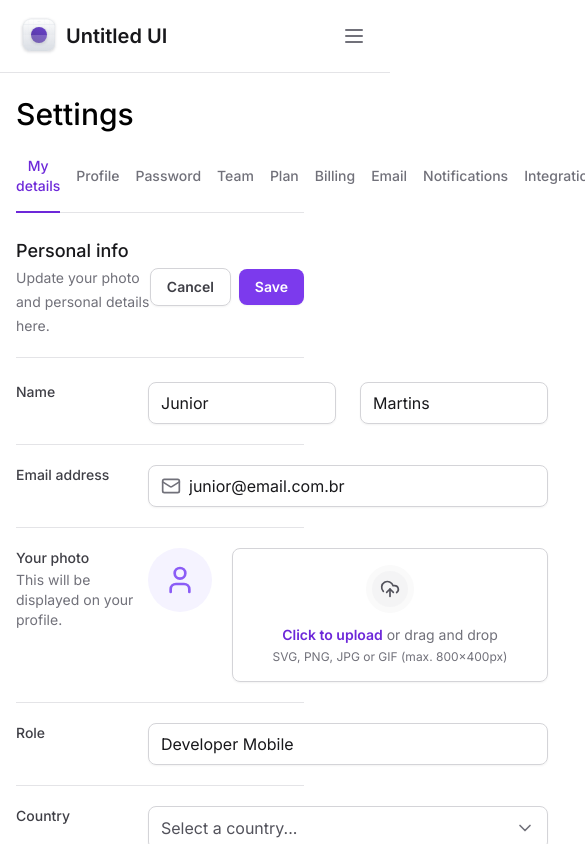
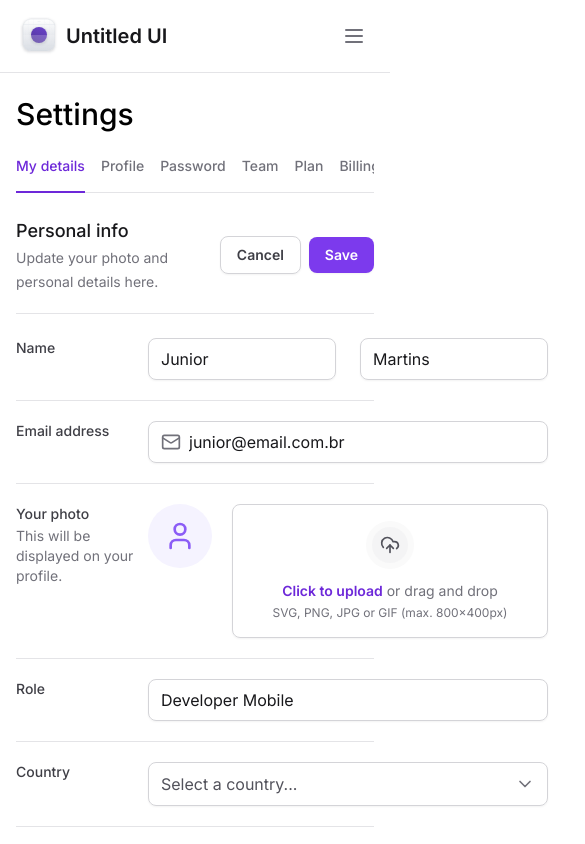
Before and after one commit to jrxr/tailwind-next, a Next.js app: page / in a window 390 px wide. Shown: the top 844 px of the page, 585 px wide, since content can reach past the window. Built offline with nearby package versions, Linux system fonts and the light colour scheme.

Commit message:
Tab responsiveness

```diff
--- a/package.json
+++ b/package.json
@@ -11,6 +11,7 @@
   "dependencies": {
     "@formkit/auto-animate": "^0.8.0",
     "@radix-ui/react-collapsible": "^1.0.3",
+    "@radix-ui/react-scroll-area": "^1.0.5",
     "@radix-ui/react-select": "^1.2.2",
     "@radix-ui/react-tabs": "^1.0.4",
     "@types/node": "20.4.6",
--- a/src/app/layout.tsx
+++ b/src/app/layout.tsx
@@ -18,9 +18,9 @@
   return (
     <html lang="en" className="antialiased">
       <body className={inter.className}>
-        <div className="grid min-h-screen grid-cols-app">
+        <div className="min-h-screen lg:grid lg:grid-cols-app">
           <Sidebar />
-          <main className="px-4 pb-12 pt-24 lg:col-start-2 lg:px-8 lg:pt-8">
+          <main className="max-w-[100vw] px-4 pb-12 pt-24 lg:col-start-2 lg:px-8 lg:pt-8">
             {children}
           </main>
         </div>
--- a/src/components/SettingsTabs/TabItem.tsx
+++ b/src/components/SettingsTabs/TabItem.tsx
@@ -15,7 +15,7 @@
       value={value}
       className=":px-1 group relative pb-4 text-sm font-medium text-zinc-500 outline-none hover:text-violet-700 data-[state=active]:text-violet-700"
     >
-      <span className="rounded group-focus-visible:ring-2 group-focus-visible:ring-violet-400 group-focus-visible:ring-offset-4">
+      <span className="whitespace-nowrap rounded group-focus-visible:ring-2 group-focus-visible:ring-violet-400 group-focus-visible:ring-offset-4">
         {title}
       </span>
 
--- a/src/components/SettingsTabs/index.tsx
+++ b/src/components/SettingsTabs/index.tsx
@@ -1,6 +1,7 @@
 'use client'
 
 import * as Tabs from '@radix-ui/react-tabs'
+import * as ScrollArea from '@radix-ui/react-scroll-area'
 import { TabItem } from './TabItem'
 import { useState } from 'react'
 
@@ -9,6 +10,8 @@
 
   return (
     <Tabs.Root value={currentTab} onValueChange={setCurrentTab}>
+      <ScrollArea.Root className="w-full" type="scroll">
+        <ScrollArea.Viewport className="w-full overflow-x-scroll">
           <Tabs.List className="mt-6 flex w-full items-center gap-4 border-b border-zinc-200">
             <TabItem
               value="tab1"
@@ -25,8 +28,16 @@
               title="Password"
               isSelected={currentTab === 'tab3'}
             />
-        <TabItem value="tab4" title="Team" isSelected={currentTab === 'tab4'} />
-        <TabItem value="tab5" title="Plan" isSelected={currentTab === 'tab5'} />
+            <TabItem
+              value="tab4"
+              title="Team"
+              isSelected={currentTab === 'tab4'}
+            />
+            <TabItem
+              value="tab5"
+              title="Plan"
+              isSelected={currentTab === 'tab5'}
+            />
             <TabItem
               value="tab6"
               title="Billing"
@@ -53,6 +64,15 @@
               isSelected={currentTab === 'tab10'}
             />
           </Tabs.List>
+        </ScrollArea.Viewport>
+
+        <ScrollArea.Scrollbar
+          className="flex h-0.5 translate-y-1.5 touch-none select-none flex-col bg-zinc-100"
+          orientation="horizontal"
+        >
+          <ScrollArea.Thumb className="relative flex-1 rounded-lg bg-zinc-300" />
+        </ScrollArea.Scrollbar>
+      </ScrollArea.Root>
     </Tabs.Root>
   )
 }
```
Also changed, not shown: 1 other file (tests, documents, lock files or other folders). Lines whose indentation alone changed are shown as unchanged.
